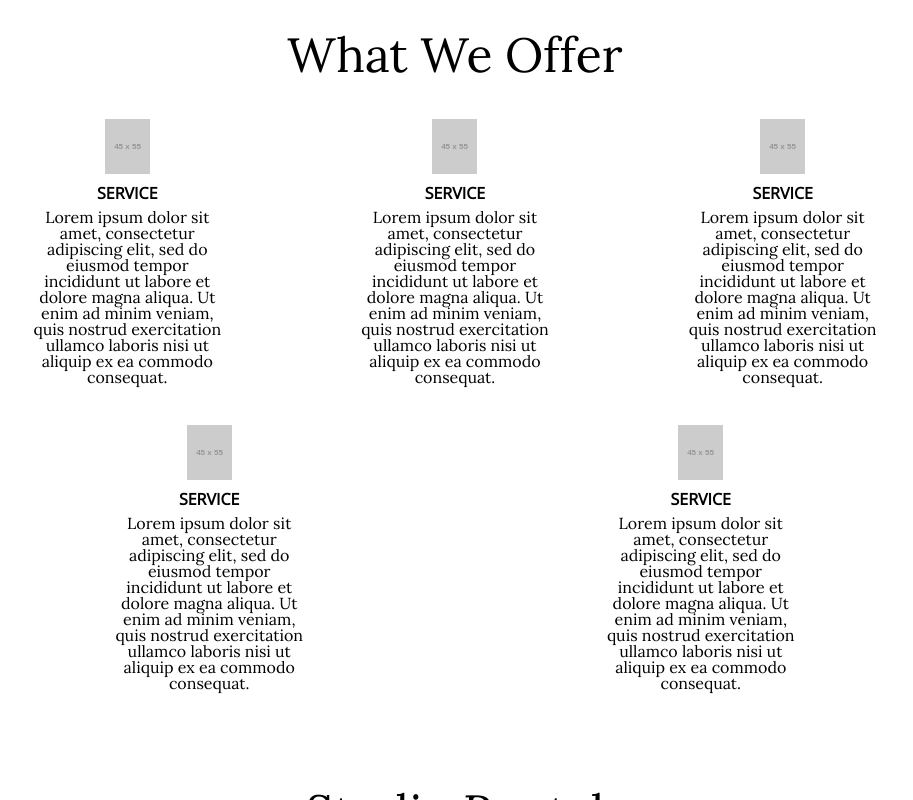
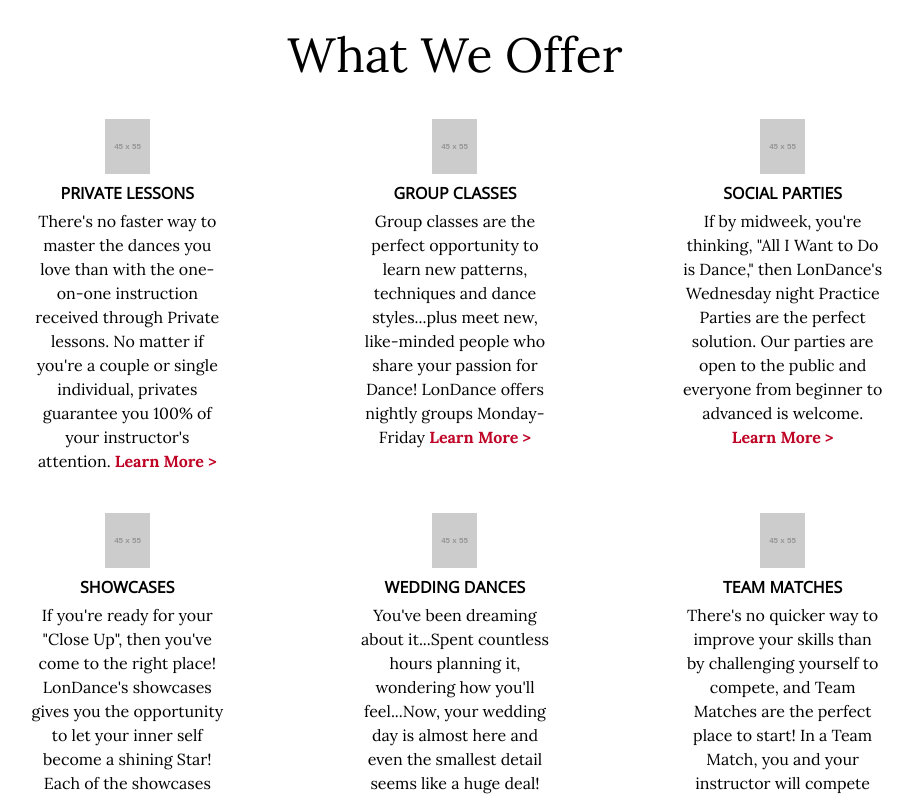
Before and after one commit to castlemaninc/lon-dance, a website: page index.html in a window 1280 px wide. Shown: the part 2000-2800 px from the top of the page, without its empty margins (185-1098 px from the left). Drawn offline with nearby package versions, Linux system fonts and the light colour scheme; placeholder pictures from the web are drawn by us.

Commit message:
adding text and links to services section

```diff
--- a/index.html
+++ b/index.html
@@ -36,7 +36,7 @@
 				</div>
 				<div class="hero-content">
 
-					<h3 class="thirty">Celebrating 30 years of teaching orange county how to dance!</h3>
+					<h3 class="thirty">Celebrating <span>30 years</span> of teaching orange county how to dance!</h3>
 					<a class="phone" href="tel:949-448-7955"><h3><i class="fas fa-mobile-alt"></i> 949-448-7955</h3></a>
 					<div>
 						<h3>New Students</h3>
@@ -126,28 +126,38 @@
 			<div class="services-card-container">
 				<div class="services-card">
 					<img src="http://via.placeholder.com/45x55">
-					<h5 class="service-heading">Service</h5>
-					<p>Lorem ipsum dolor sit amet, consectetur adipiscing elit, sed do eiusmod tempor incididunt ut labore et dolore magna aliqua. Ut enim ad minim veniam, quis nostrud exercitation ullamco laboris nisi ut aliquip ex ea commodo consequat.</p>
+					<h5 class="service-heading">Private Lessons</h5>
+					<p class="service-description">There's no faster way to master the dances you love than with the one-on-one instruction received through Private lessons.  No matter if you're a couple or single individual, privates guarantee you 100% of your instructor's attention. <a class="learn-more" href="#">Learn More &gt;</a></p>
 				</div>
 				<div class="services-card">
 					<img src="http://via.placeholder.com/45x55">
-					<h5 class="service-heading">Service</h5>
-					<p>Lorem ipsum dolor sit amet, consectetur adipiscing elit, sed do eiusmod tempor incididunt ut labore et dolore magna aliqua. Ut enim ad minim veniam, quis nostrud exercitation ullamco laboris nisi ut aliquip ex ea commodo consequat.</p>
+					<h5 class="service-heading">Group Classes</h5>
+					<p class="service-description">Group classes are the perfect opportunity to learn new patterns, techniques and dance styles...plus meet new, like-minded people who share your passion for Dance!  LonDance offers nightly groups Monday-Friday <a class="learn-more" href="#">Learn More &gt;</a></p>
 				</div>
 				<div class="services-card">
 					<img src="http://via.placeholder.com/45x55">
-					<h5 class="service-heading">Service</h5>
-					<p>Lorem ipsum dolor sit amet, consectetur adipiscing elit, sed do eiusmod tempor incididunt ut labore et dolore magna aliqua. Ut enim ad minim veniam, quis nostrud exercitation ullamco laboris nisi ut aliquip ex ea commodo consequat.</p>
+					<h5 class="service-heading">Social Parties</h5>
+					<p class="service-description">If by midweek, you're thinking, "All I Want to Do is Dance," then LonDance's Wednesday night Practice Parties are the perfect solution.  Our parties are open to the public and everyone from beginner to advanced is welcome. <a class="learn-more" href="#">Learn More &gt;</a></p>
 				</div>
 				<div class="services-card">
 					<img src="http://via.placeholder.com/45x55">
-					<h5 class="service-heading">Service</h5>
-					<p>Lorem ipsum dolor sit amet, consectetur adipiscing elit, sed do eiusmod tempor incididunt ut labore et dolore magna aliqua. Ut enim ad minim veniam, quis nostrud exercitation ullamco laboris nisi ut aliquip ex ea commodo consequat.</p>
+					<h5 class="service-heading">Showcases</h5>
+					<p class="service-description">If you're ready for your "Close Up", then you've come to the right place! LonDance's showcases gives you the opportunity to let your inner self become a shining Star!  Each of the showcases feature an overall theme, such as our upcoming "Night at the Oscars".<a class="learn-more" href="#">Learn More &gt;</a></p>
 				</div>
 				<div class="services-card">
 					<img src="http://via.placeholder.com/45x55">
-					<h5 class="service-heading">Service</h5>
-					<p>Lorem ipsum dolor sit amet, consectetur adipiscing elit, sed do eiusmod tempor incididunt ut labore et dolore magna aliqua. Ut enim ad minim veniam, quis nostrud exercitation ullamco laboris nisi ut aliquip ex ea commodo consequat.</p>
+					<h5 class="service-heading">Wedding Dances</h5>
+					<p class="service-description">You've been dreaming about it...Spent countless hours planning it, wondering how you'll feel...Now, your wedding day is almost here and even the smallest detail seems like a huge deal! <a class="learn-more" href="#">Learn More &gt;</a></p>
+				</div>
+				<div class="services-card">
+					<img src="http://via.placeholder.com/45x55">
+					<h5 class="service-heading">Team Matches</h5>
+					<p class="service-description">There's no quicker way to improve your skills than by challenging yourself to compete, and Team Matches are the perfect place to start!  In a Team Match, you and your instructor will compete against your peers--other students in your age division, skill level and also dance style. <a class="learn-more" href="#">Learn More &gt;</a></p>
+				</div>
+				<div class="services-card">
+					<img src="http://via.placeholder.com/45x55">
+					<h5 class="service-heading">Competition</h5>
+					<p class="service-description">Competitons are electrifying events that allow you to showcase your talent, while competing against other amateurs! In Competition  Dancing, you and your teacher will compete in the categories of American Style and/or International Style. <a class="learn-more" href="#">Learn More &gt;</a></p>
 				</div>
 			</div>
 		</section>
@@ -173,7 +183,7 @@
     			<input type="text" id="last-name" name="lastname" placeholder="LAST NAME">
     			<input type="tel" id="tel" name="phone" placeholder="PHONE">
     			<input type="email" id="email" name="email" placeholder="EMAIL ADDRESS">
-    			<textarea id="textarea" rows="10" cols="50"></textarea>
+    			<textarea id="textarea" rows="10" cols="50" name="message"></textarea>
 			</form>
 		</section>
 		<section class="location">
@@ -196,11 +206,7 @@
 		</footer>
 	</div>
 
-	<script
-  src="https://code.jquery.com/jquery-3.3.1.min.js"
-  integrity="sha256-FgpCb/KJQlLNfOu91ta32o/NMZxltwRo8QtmkMRdAu8="
-  crossorigin="anonymous"></script>
-
+	<script src="https://code.jquery.com/jquery-3.3.1.min.js" integrity="sha256-FgpCb/KJQlLNfOu91ta32o/NMZxltwRo8QtmkMRdAu8=" crossorigin="anonymous"></script>
   	<script src="js/action.js"></script>
 </body>
 </html>
--- a/scss/style.scss
+++ b/scss/style.scss
@@ -125,8 +125,11 @@ nav li {
 .hero-content {
 	text-align: center;
 	line-height: 2em;
+	font-family: $Os;
 
-	font-family: $Os;
+	span {
+		text-decoration: underline;
+	}
 
 	.phone {
 		color: $blue1;
@@ -235,6 +238,15 @@ section {
 			font-weight: 700;
 		}
 	}
+
+	.service-description {
+		line-height: 1.5em;
+	}
+
+	.learn-more {
+		color: $red1;
+		font-weight: 700;
+	}
 }
 
 .studio-rental {
@@ -285,6 +297,8 @@ section {
 			grid-column-end: 3;
 			margin-top: 10px;
 			width: 100%;
+			padding: 10px;
+
 		}
 
 	}
```
Also changed, not shown: css/style.css.
